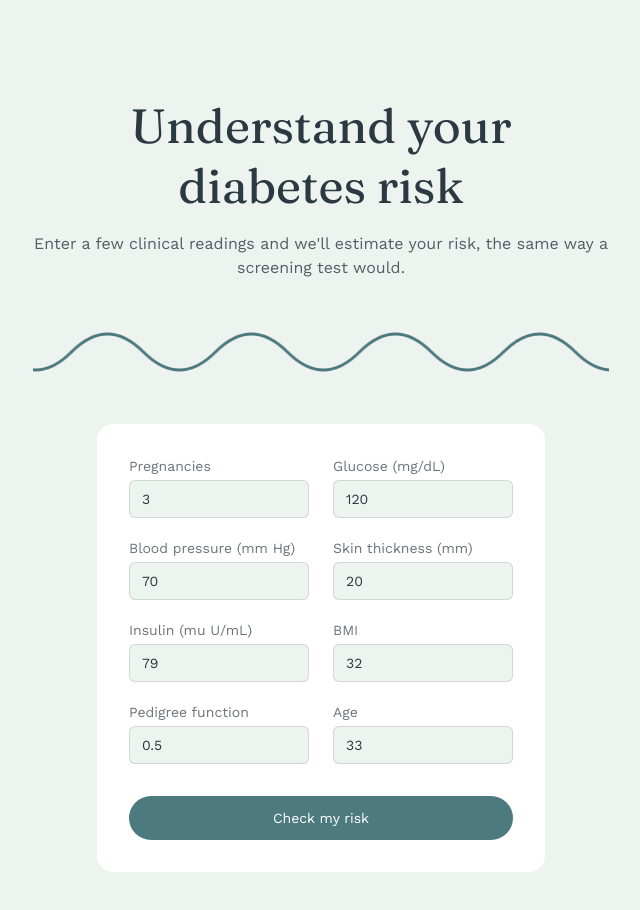
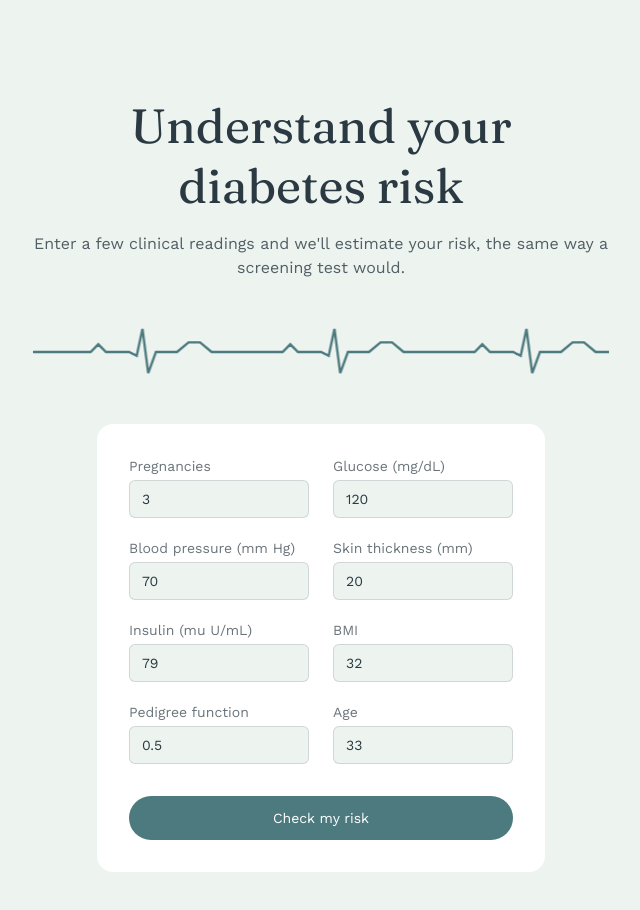
Before and after one commit to ali-faraz-py/DiabetesDetector, a Next.js app in the folder frontend/: page / in a window 1280 px wide. Shown: the top 910 px of the page, without its empty margins (319-959 px from the left). Built offline with nearby package versions, Linux system fonts and the light colour scheme.

Commit message:
feat: add ECG path generation for pulse wave animation

```diff
--- a/frontend/app/page.js
+++ b/frontend/app/page.js
@@ -12,6 +12,26 @@ const FIELDS = [
   { key: "diabetes_pedigree_function", label: "Pedigree function", min: 0.078, max: 2.42, step: 0.01, default: 0.5 },
   { key: "age", label: "Age", min: 21, max: 81, step: 1, default: 33 },
 ];
+
+const ECG_UNIT = [
+  [0, 30], [20, 30], [28, 22], [36, 30],
+  [60, 30], [68, 34], [74, 6], [80, 52], [88, 30],
+  [110, 30], [122, 20], [134, 20], [146, 30],
+  [200, 30],
+];
+
+function buildEcgPath(repeats, unitWidth) {
+  let d = "";
+  for (let i = 0; i < repeats; i++) {
+    const offset = i * unitWidth;
+    ECG_UNIT.forEach(([x, y], idx) => {
+      d += i === 0 && idx === 0 ? `M${x + offset},${y} ` : `L${x + offset},${y} `;
+    });
+  }
+  return d.trim();
+}
+
+const ECG_PATH = buildEcgPath(6, 200);
 
 export default function Home() {
   const [values, setValues] = useState(
@@ -65,23 +85,16 @@ export default function Home() {
       </div>
 
       <div className="w-full max-w-xl my-10 h-16 overflow-hidden">
-          <svg
-            viewBox="0 0 1200 60"
-            className="w-[200%] h-full pulse-wave"
-            style={{ "--pulse-color": pulseColor }}
+        <svg
+          viewBox="0 0 1200 60"
+          className="w-[200%] h-full pulse-wave"
+          style={{ "--pulse-color": pulseColor }}
         >
           <path
-            d="M0 30 C 25 5, 50 5, 75 30 S 125 55, 150 30 S 200 5, 225 30 S 275 55, 300 30 S 350 5, 375 30 S 425 55, 450 30 S 500 5, 525 30 S 575 55, 600 30"
+            d={ECG_PATH}
             fill="none"
             stroke="var(--pulse-color)"
-            strokeWidth="3"
-            strokeLinecap="round"
-          />
-          <path
-            d="M600 30 C 625 5, 650 5, 675 30 S 725 55, 750 30 S 800 5, 825 30 S 875 55, 900 30 S 950 5, 975 30 S 1025 55, 1050 30 S 1100 5, 1125 30 S 1175 55, 1200 30"
-            fill="none"
-            stroke="var(--pulse-color)"
-            strokeWidth="3"
+            strokeWidth="2.5"
             strokeLinecap="round"
           />
         </svg>
```
